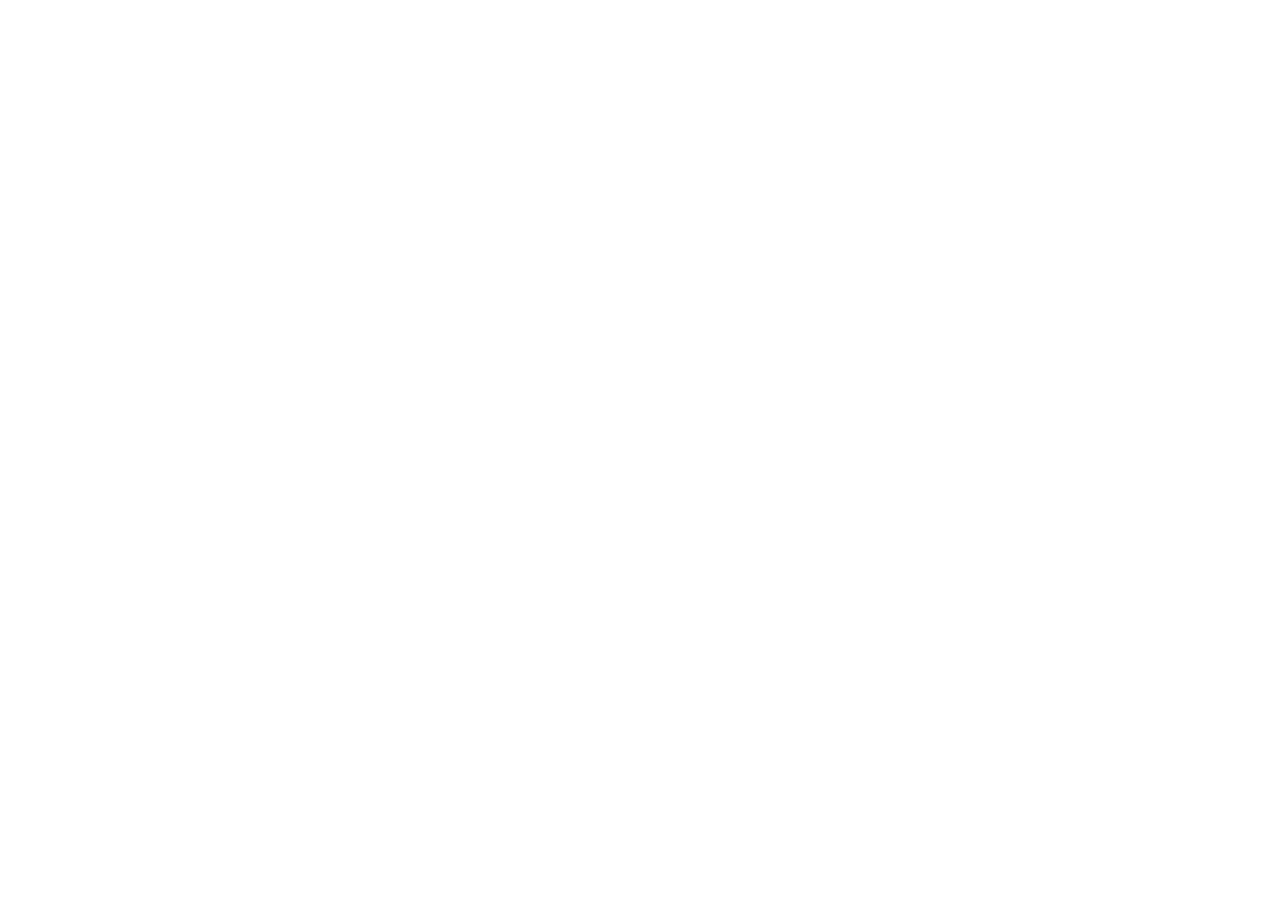
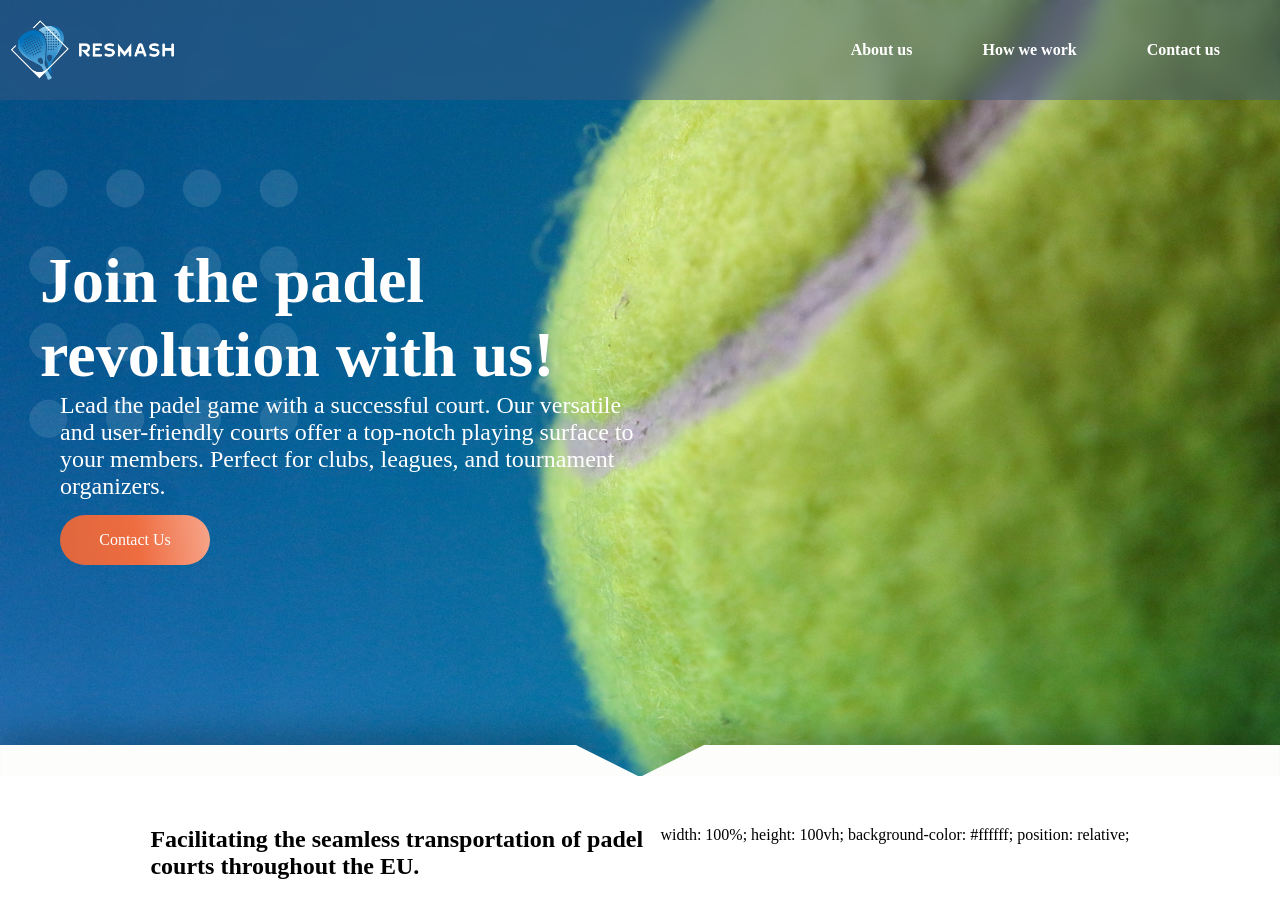
Before and after one commit to Balazs-topg/resmash-website, a plain HTML site: page index.html in a window 1280 px wide. Before the commit the page ends 800 px from the top, so only its background shows below. Drawn offline with Linux system fonts and the light colour scheme; a web font is replaced by a local one.

Commit message:
Add first page

```diff
--- a/index.html
+++ b/index.html
@@ -5,13 +5,59 @@
     <meta http-equiv="X-UA-Compatible" content="IE=edge">
     <meta name="viewport" content="width=device-width, initial-scale=1.0">
     <title>resmash - the place for padel</title>
-
     <link rel="stylesheet" href="style.css">
     <script defer src="script.js"></script>
 </head>
 <body>
 
+    <header>
+        <div><img src="images/logo.png" alt="logo" height="70px"></div>
+        <div>About us</div>
+        <div>How we work</div>
+        <div>Contact us</div>
+        <div></div>
+    </header>
 
+<div class="first-page">
+    <div class="text">
+
+        <div class="leftside">
+            <img src="images/dots.svg" alt="">
+            <h1>Join the padel revolution with us!</h1>
+            <p>
+                Lead the padel game with a successful court. Our versatile and user-friendly courts offer a top-notch playing surface to your members. Perfect for clubs, leagues, and tournament organizers.
+            </p>
+            <div class="contact-us-button">Contact Us</div>
+        </div>
+        <div class="rightside"></div>
+    </div>
+
+    <div class="arrow-container">
+        <svg x="0px" y="0px" viewBox="0 0 2000 49">
+            <polygon fill="#fdfdfb" points="1000,50 0,50 0,0 900,0 "></polygon>
+            <polygon fill="#fdfdfb" points="1000,50 2000,50 2000,0 1100,0 "></polygon>
+        </svg>
+    </div>
+</div>
+
+
+<div class="second-page">
+
+    <div class="container">
+        <h2>Facilitating the seamless transportation of padel courts throughout the EU.
+        </h2>
+        <div class="rightside">
+            <p>
+                width: 100%;
+                height: 100vh;
+                background-color: #ffffff;
+                position: relative;
+            </p>
+        </div>
+    </div>
+
+
+</div>
 
 </body>
 </html>
--- a/style.css
+++ b/style.css
@@ -0,0 +1,174 @@
+@import url('https://fonts.googleapis.com/css2?family=Chivo:wght@300;400;500;600;700&display=swap');
+
+*{
+    margin: 0px;
+    padding: 0px;
+}
+
+/*
+Hex Codes: #3d5a80 // #98c1d9 // #e0fbfc // #ee6c4d //#293241
+
+*/
+
+body {
+    background: linear-gradient(
+        to top,
+        #3d5a80 0%,
+        pink 50%,
+        paleturquoise 50%,
+        paleturquoise 100%
+        );
+}
+
+:root {
+    --headerHeight: 100px;
+}
+
+
+html{
+    font-family: 'Chivo';
+}
+
+h1 {
+    font-weight: 700;
+    font-size: 4rem;
+}
+
+header {
+    z-index: 10;
+
+    -webkit-backdrop-filter: blur(10px);
+    backdrop-filter: blur(10px);
+    position: fixed;
+
+    font-size: 1rem;
+    font-weight: 700;
+    color: white;
+
+    height: var(--headerHeight);
+    position: fixed;
+    width: 100vw;
+    background-color: #3d5a8075;
+
+    padding-left: 10px;
+    padding-right: 10px;
+
+    display: flex;
+    gap: 70px;
+}
+
+header > * {
+    display: flex;
+    align-items: center;
+}
+
+header > div:first-child{
+    margin-right: auto;
+}
+
+.first-page {
+    color: white;
+    width: 100%;
+    padding-top: 100px;
+    height: calc(97vh - var(--headerHeight));
+
+    background: #ffffff url("images/background.jpg") no-repeat left top;
+    background-size: cover;
+}
+
+
+.first-page > .text{
+    padding-left: 20px;
+
+    height: 90%;
+
+    display: flex;
+    justify-content: space-evenly;
+    align-items: center;
+}
+
+.first-page > .text > .leftside{
+    flex-shrink: 0;
+}
+
+.first-page > .text > .rightside{
+    flex-shrink: 1;
+}
+
+.first-page > .text > .leftside > p {
+    z-index: 2;
+    margin-left: 20px;
+    font-size: 1.5rem;
+    font-weight: 400;
+}
+
+.first-page > .text > div{
+    width: 600px;
+}
+
+.contact-us-button {
+    position: relative;
+    z-index: 2;
+
+    background: rgb(222,103,62);
+    background: linear-gradient(81deg, rgba(222,103,62,1) 0%, rgba(238,108,64,1) 51%, rgba(247,166,139,1) 100%);
+    margin-top: 15px;
+    margin-left: 20px;
+
+    font-size: 1rem;
+    font-weight: 500;
+
+    width: 150px;
+    height: 50px;
+
+    border-radius: 200px;
+
+    display: flex;
+    justify-content: center;
+    align-items: center;
+}
+
+.first-page > .arrow-container {
+    height: 10%;
+    filter: drop-shadow(-5px -5px 20px rgb(0 0 0 / 0.4));
+
+    display: flex;
+    flex-direction: column;
+    justify-content: end;
+}
+.first-page > .arrow-container > svg{
+    box-sizing: 100px;
+}
+
+.first-page img[src="images/dots.svg"] {
+    position:absolute;
+    height: 300px;
+    margin-left: -30px;
+    bottom: 350px;
+    opacity: 0.1;
+    z-index: 1;
+}
+
+.second-page{
+    padding-top: 50px;
+
+    height: 100vh;
+    width: 100%;
+    height: 100vh;
+    background-color: #ffffff;
+    position: relative;
+
+    display: flex;
+    justify-content: center;
+}
+
+.second-page > .container{
+    height: 100%;
+    display: flex;
+    gap: 10px;
+}
+
+.second-page > .container> *{
+    max-width: 500px;
+
+}
```
Also changed, not shown: fonts/lemon_milk/READ_ME.txt (deleted, +0 -33 lines), fonts/lemon_milk/LEMONMILK-Bold.otf (deleted), fonts/lemon_milk/LEMONMILK-BoldItalic.otf (deleted), fonts/lemon_milk/LEMONMILK-Light.otf (deleted), fonts/lemon_milk/LEMONMILK-LightItalic.otf (deleted), fonts/lemon_milk/LEMONMILK-Medium.otf (deleted), fonts/lemon_milk/LEMONMILK-MediumItalic.otf (deleted), fonts/lemon_milk/LEMONMILK-Regular.otf (deleted), fonts/lemon_milk/LEMONMILK-RegularItalic.otf (deleted), fonts/lemon_milk/Lemon Milk Demo 1.png (deleted), fonts/lemon_milk/Lemon Milk Demo 2.png (deleted), fonts/lemon_milk/Lemon Milk Demo 3.png (deleted), images/background.jpg (added), images/dots.svg (added), 1 more files.
